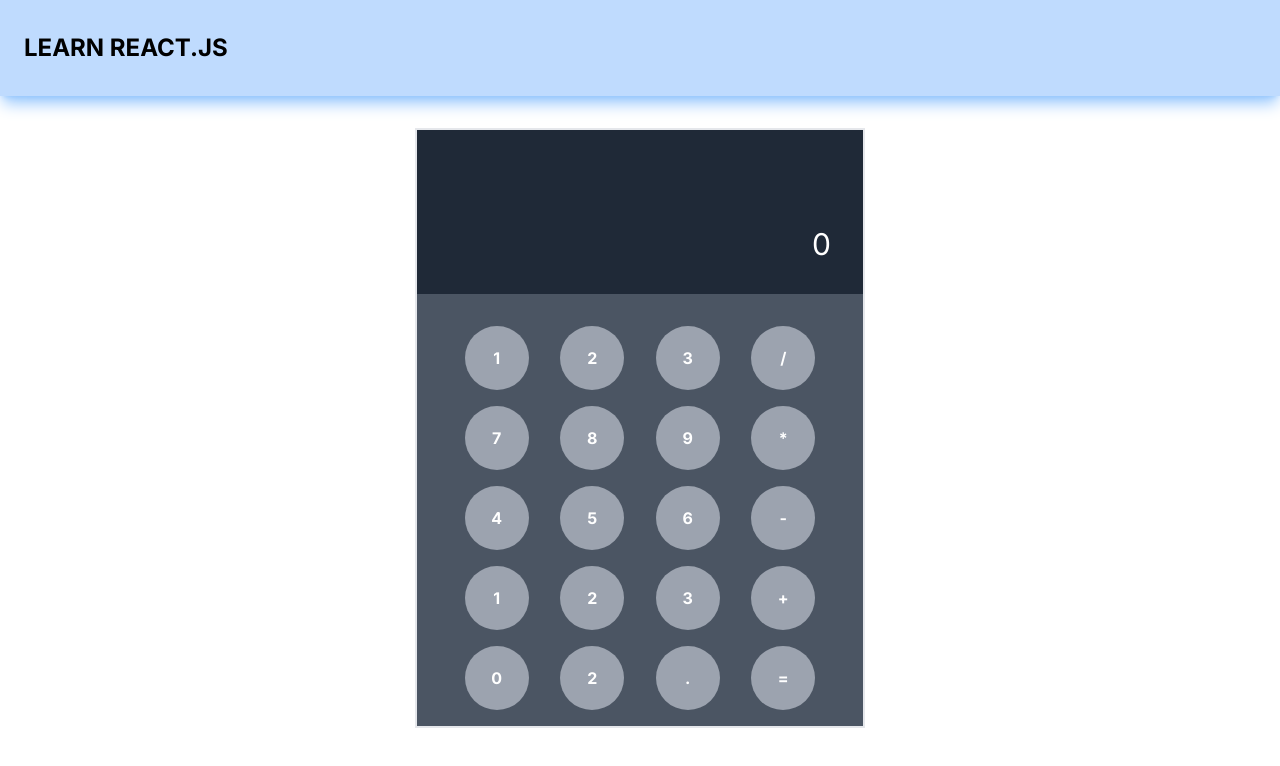
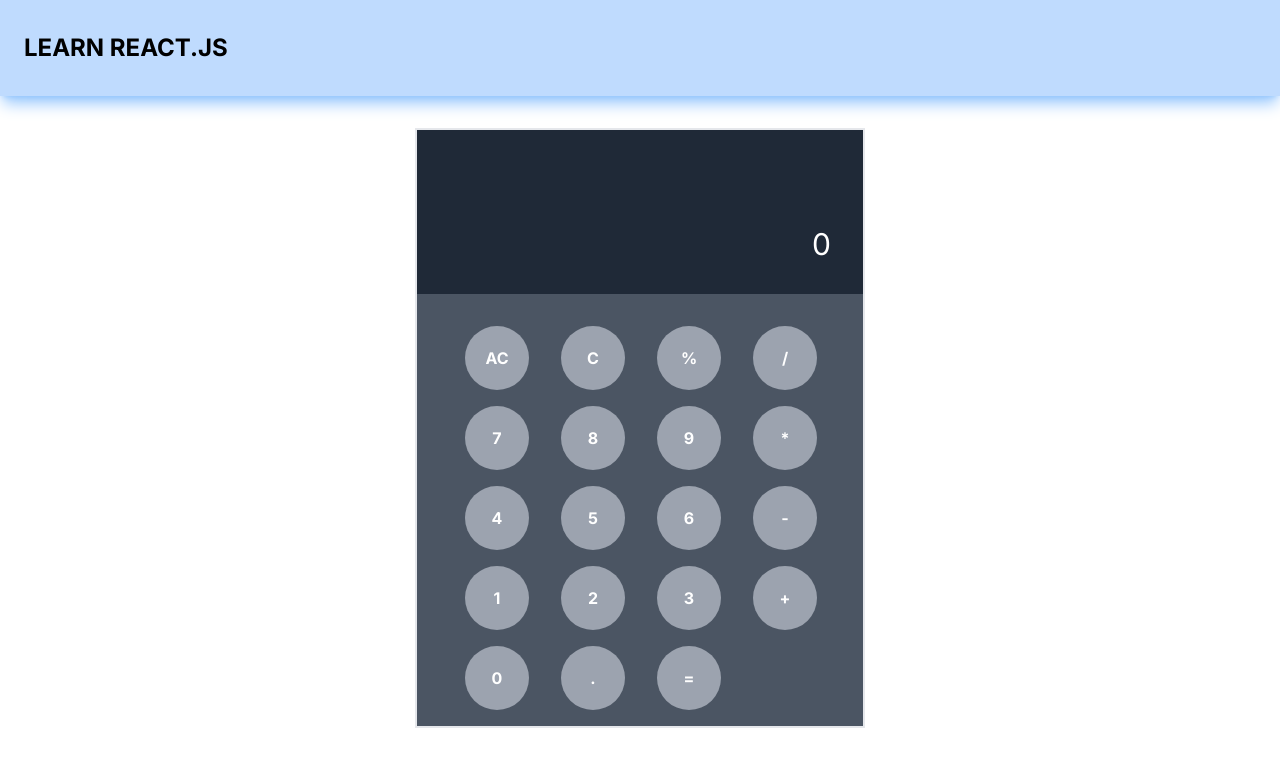
Before and after one commit to D-suke0614/learn_react, a Next.js app: page /calc in a window 1280 px wide. Shown: the top 766 px of the page. Built offline with nearby package versions, Linux system fonts and the light colour scheme.

Commit message:
fix: style

```diff
--- a/src/app/calc/components/Button.tsx
+++ b/src/app/calc/components/Button.tsx
@@ -1,14 +1,28 @@
 'use client'
 
 type PropsType = {
-  text: number | string
+  label: number | string
 }
 
-const Button = ({ text }: PropsType) => {
+const Button = ({ label }: PropsType) => {
+  const handleClick = (e: any) => {
+    const value = e.currentTarget.value
+  }
+
   return (
-    <button className='p-8 rounded-[50%] bg-gray-400 relative'>
-      <span className='absolute translate-y-[-50%] translate-x-[-50%]'>{text}</span>
-    </button>
+    <>
+      {label != null ? (
+        <button
+          className='p-8 rounded-[50%] bg-gray-400 relative'
+          onClick={handleClick}
+          value={label}
+        >
+          <span className='absolute translate-y-[-50%] translate-x-[-50%]'>{label}</span>
+        </button>
+      ) : (
+        <></>
+      )}
+    </>
   )
 }
 
--- a/src/app/calc/components/Buttons.tsx
+++ b/src/app/calc/components/Buttons.tsx
@@ -2,23 +2,23 @@
 
 import Button from './Button'
 
-const BUTTONS_TEXT = [
-  [1, 2, 3, '/'],
+const BUTTONS_LABEL = [
+  ['AC', 'C', '%', '/'],
   [7, 8, 9, '*'],
   [4, 5, 6, '-'],
   [1, 2, 3, '+'],
-  [0, 2, '.', '='],
+  [0, '.', '='],
 ]
 
 const Buttons = () => {
   return (
     <div className='flex flex-col justify-between gap-4 font-bold'>
-      {BUTTONS_TEXT.map((buttons) => (
-        <div key={buttons[0]} className='flex items-center justify-around'>
-          <Button text={buttons[0]} />
-          <Button text={buttons[1]} />
-          <Button text={buttons[2]} />
-          <Button text={buttons[3]} />
+      {BUTTONS_LABEL.map((buttons) => (
+        <div key={buttons[0]} className='flex items-center justify-start gap-8'>
+          <Button label={buttons[0]} />
+          <Button label={buttons[1]} />
+          <Button label={buttons[2]} />
+          <Button label={buttons[3]} />
         </div>
       ))}
     </div>
--- a/src/app/calc/page.tsx
+++ b/src/app/calc/page.tsx
@@ -5,12 +5,16 @@ import Buttons from './components/Buttons'
 
 const Page = () => {
   const [displayNum, setDisplayNum] = useState<number | string>(0)
+  // const [clickedButtons, setClickedButton] = useState<string[] | number[]>([])
+  // const handleClickedButton = (clickedButton: string | number) => {
+  //   setClickedButton([...clickedButtons, clickedButton])
+  // }
   return (
     <div className='w-[450px] h-[600px] bg-gray-600 text-white border-solid border-2'>
       <div className='bg-gray-800 text-3xl text-right p-8 pt-24'>
         <span className=''>{displayNum}</span>
       </div>
-      <div className='p-8'>
+      <div className='py-8 px-12'>
         <Buttons />
       </div>
     </div>
```
